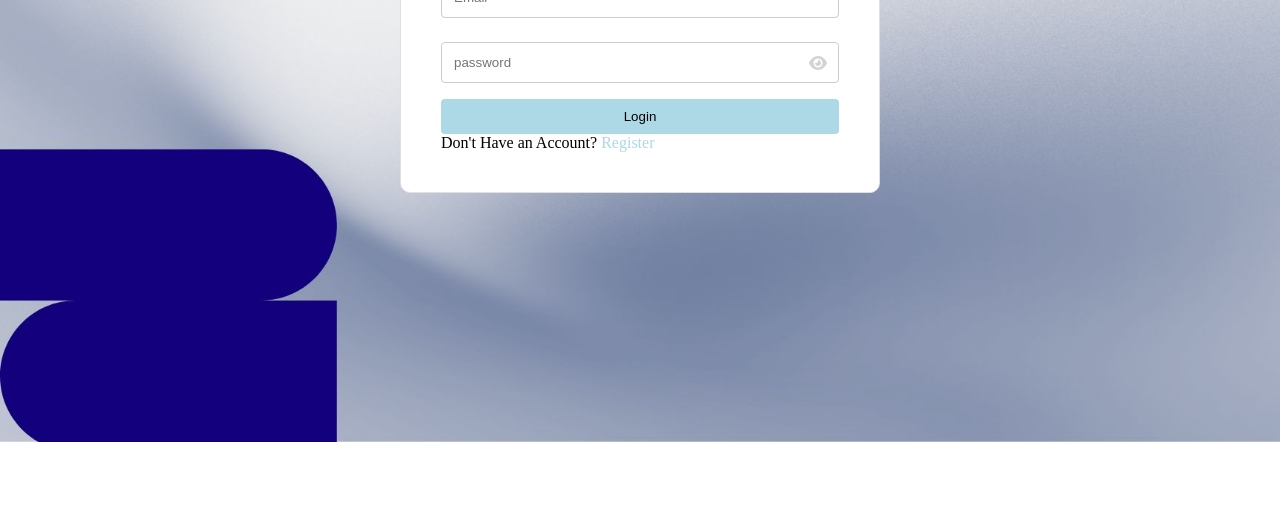
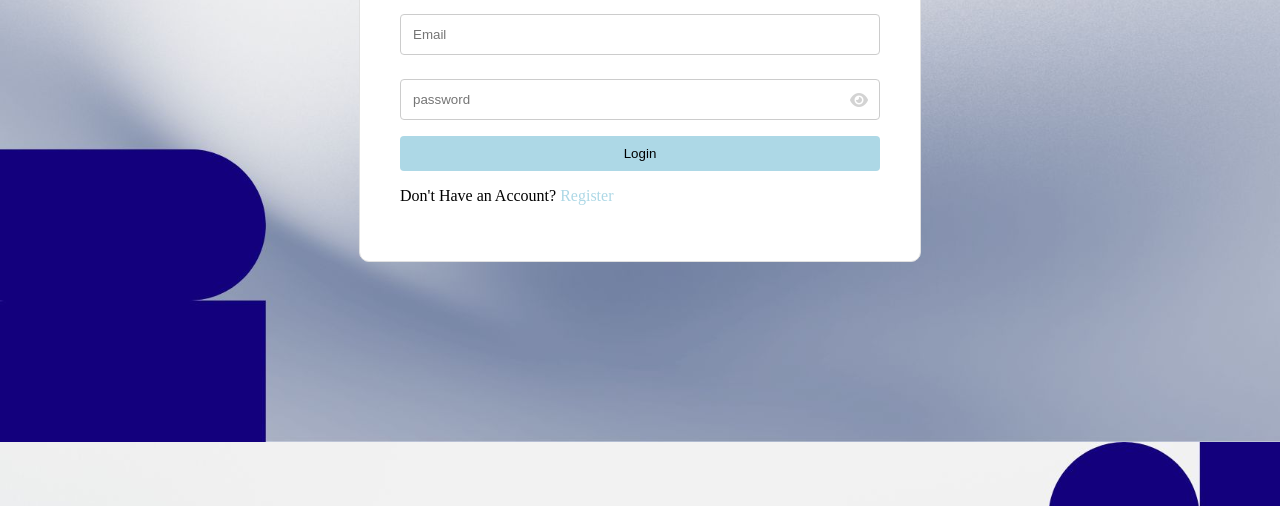
Before and after one commit to tampol-genaro/Fresh_Graduate_Career_Dashboard, a plain HTML site: page index.html in a window 1280 px wide. Shown: the part 358-864 px from the top of the page. Before the commit the page ends 800 px from the top, so only its background shows below. Drawn offline with Linux system fonts and the light colour scheme.

Commit message:
Update index.css

```diff
--- a/css/index.css
+++ b/css/index.css
@@ -1,9 +1,3 @@
-*, *::before, *::after {
-    box-sizing: border-box;
-    margin: 0;
-    padding: 0;
-}
-
 body{
     display: flex;
     justify-content: center;
```
